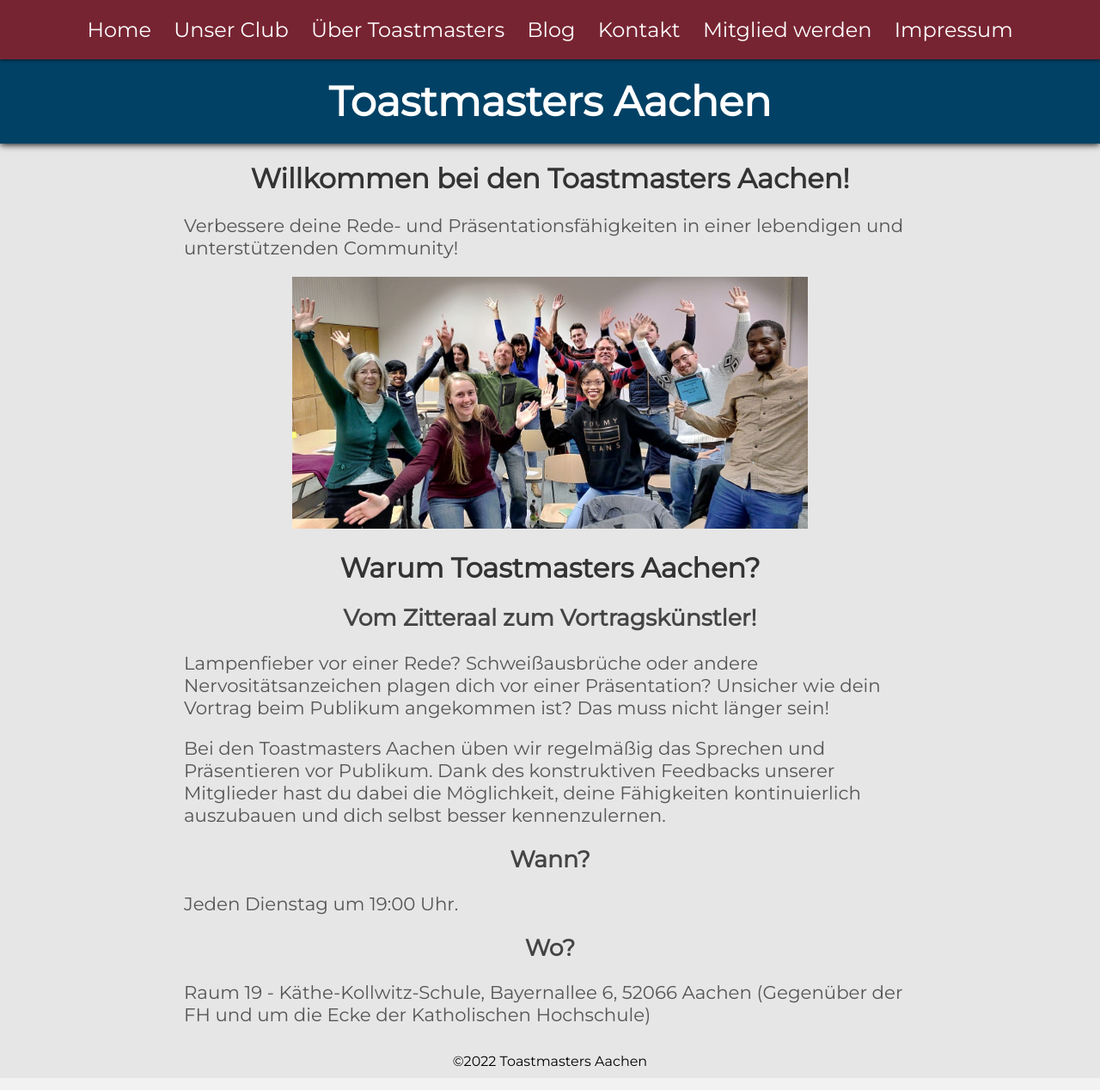
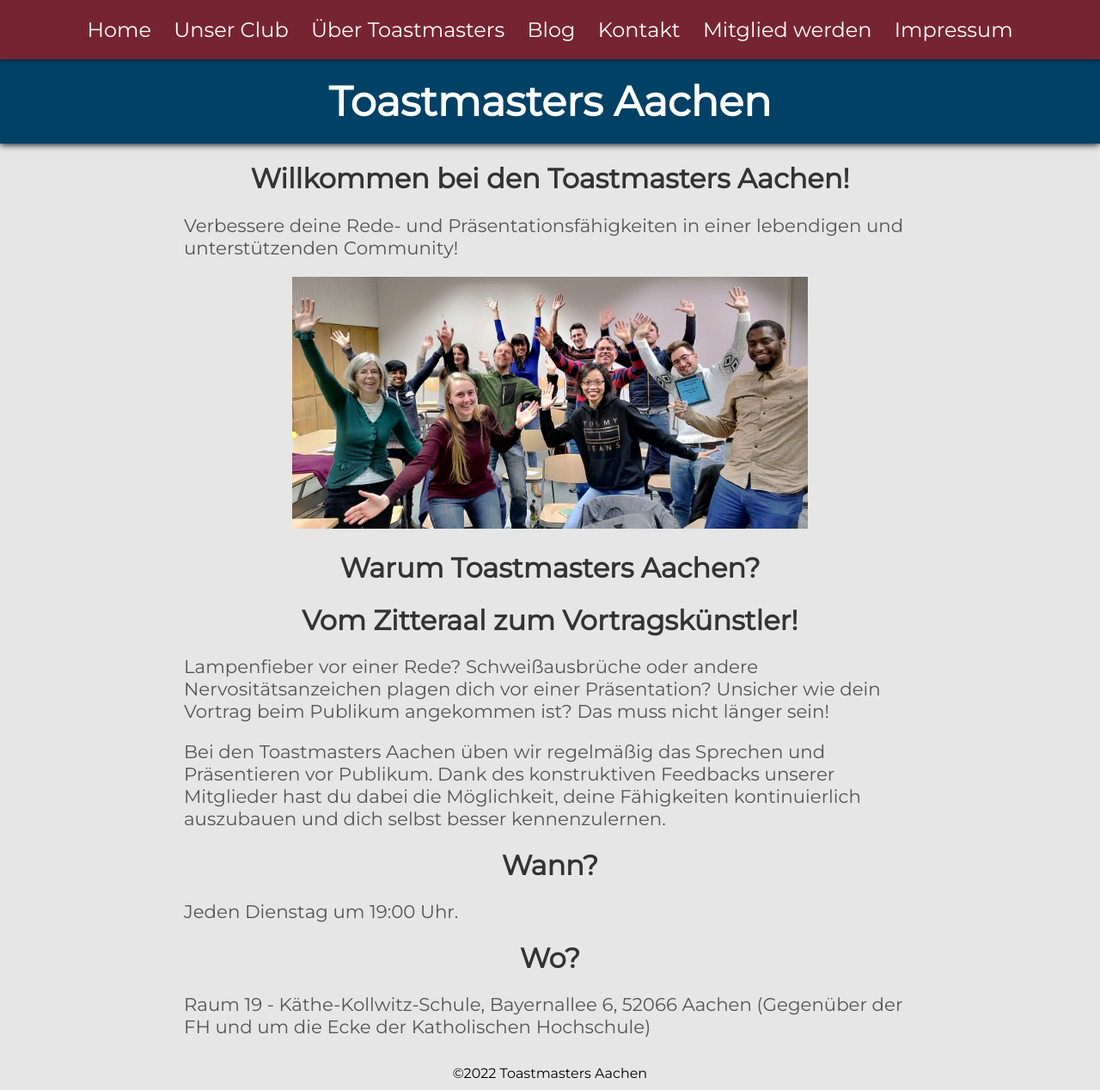
Before and after one commit to toastmasters-aachen/toastmasters-aachen.github.io, a Jekyll site: the page built from index.md, in a window 1280 px wide. Shown: the whole page at 86% size. Built offline with Jekyll 4.4.1, drawn with Linux system fonts in a browser that asks for light colours.

```diff
--- a/index.md
+++ b/index.md
@@ -12,7 +12,7 @@ Verbessere deine Rede- und Präsentationsfähigkeiten in einer lebendigen und un
 
 # Warum Toastmasters Aachen?
 
-## Vom Zitteraal zum Vortragskünstler!
+# Vom Zitteraal zum Vortragskünstler!
 
 Lampenfieber vor einer Rede?
 Schweißausbrüche oder andere Nervositätsanzeichen plagen dich vor einer Präsentation?
@@ -22,11 +22,11 @@ Das muss nicht länger sein!
 Bei den Toastmasters Aachen üben wir regelmäßig das Sprechen und Präsentieren vor Publikum.
 Dank des konstruktiven Feedbacks unserer Mitglieder hast du dabei die Möglichkeit, deine Fähigkeiten kontinuierlich auszubauen und dich selbst besser kennenzulernen.
 
-## Wann?
+# Wann?
 
 Jeden Dienstag um 19:00 Uhr.
 
-## Wo?
+# Wo?
 
 Raum 19 - Käthe-Kollwitz-Schule, Bayernallee 6, 52066 Aachen
 (Gegenüber der FH und um die Ecke der Katholischen Hochschule)
```
